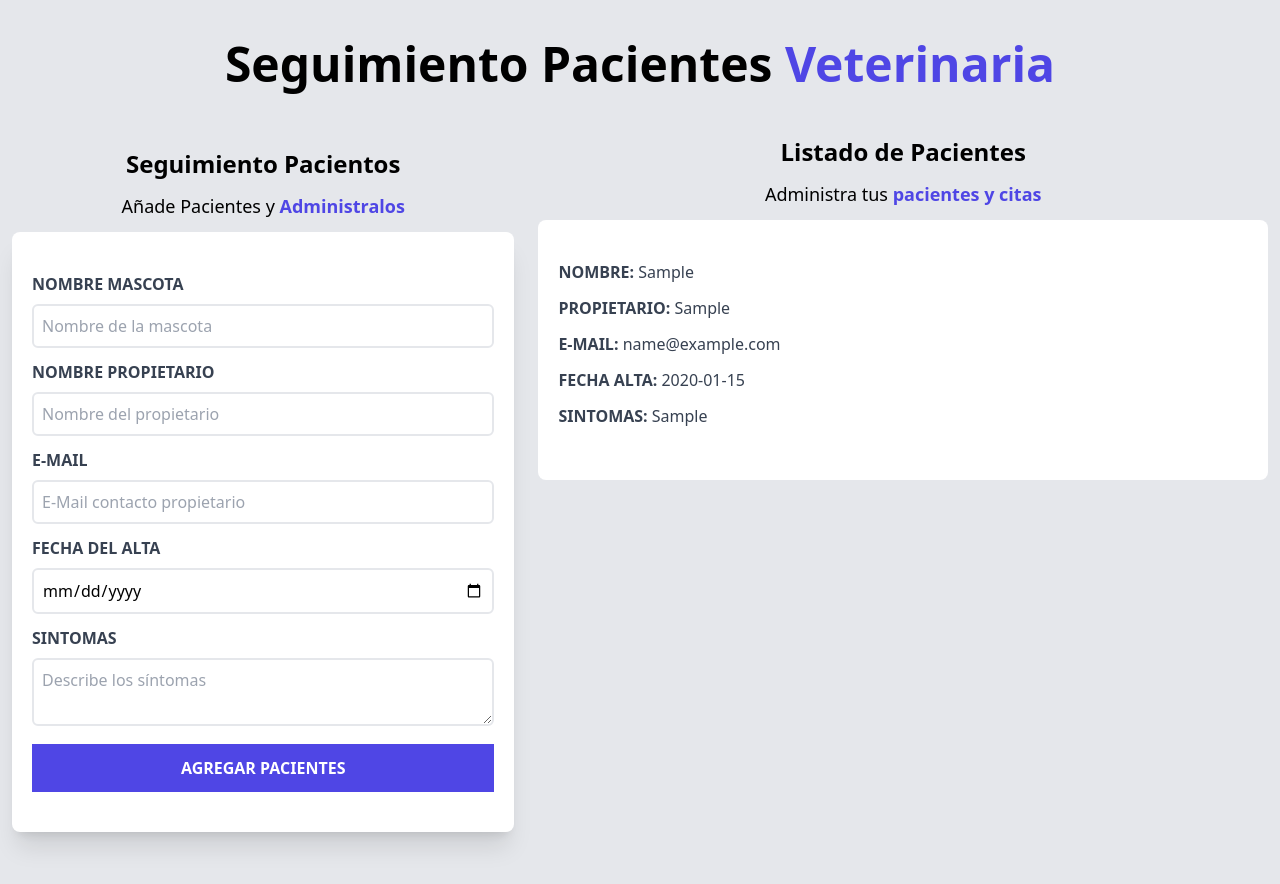
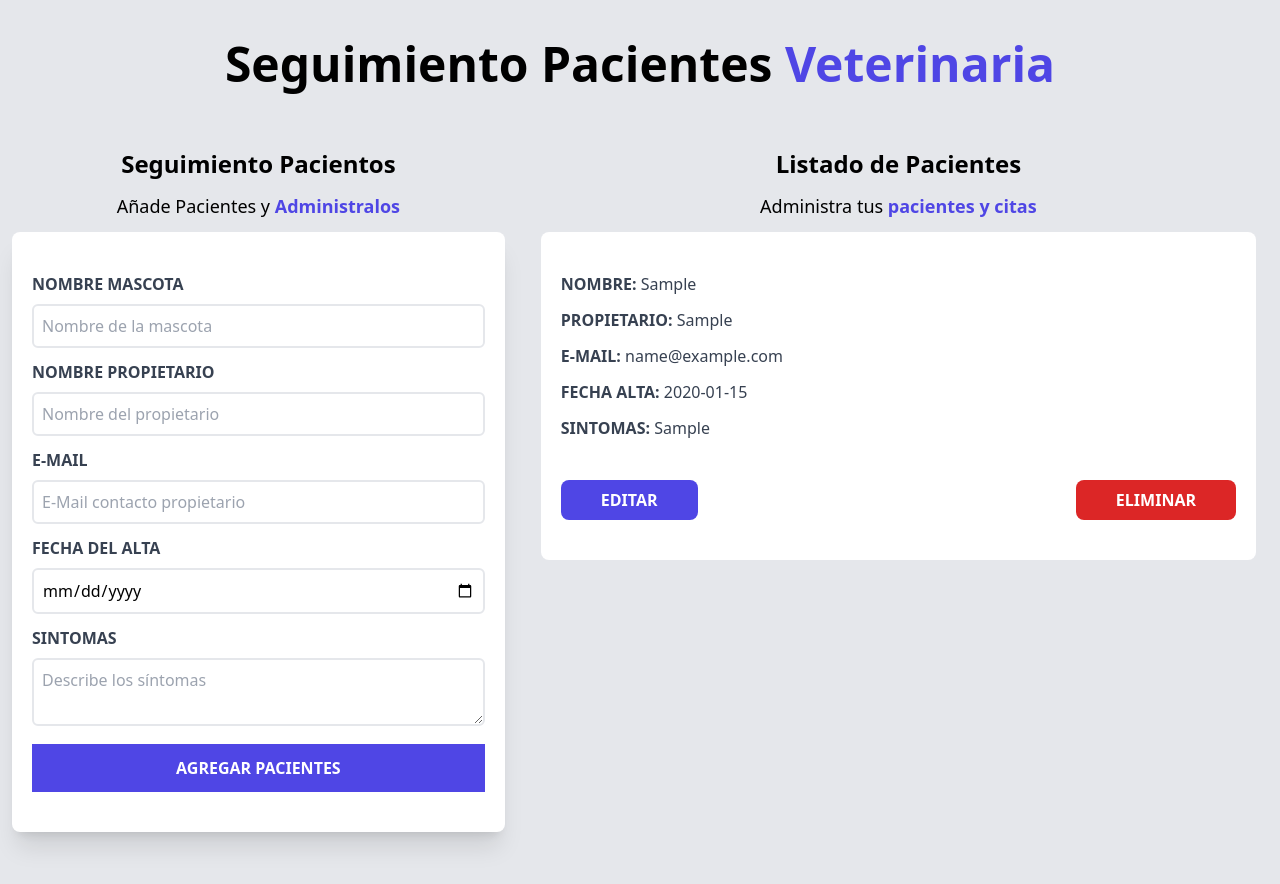
Before and after one commit to komargustavo/citas-react, a React (Vite) app: page / in a window 1280 px wide. Both pictures are taken after typing "Sample", "Sample", "name@example.com", "2020-01-15", "Sample" into the empty fields and a click on the input "agregar pacientes". Shown: the top 884 px of the page. Built offline with nearby package versions, Linux system fonts and the light colour scheme.

Commit message:
Botones Editar y Eliminar

```diff
--- a/src/App.jsx
+++ b/src/App.jsx
@@ -5,13 +5,18 @@ import ListadoPacientes from "./components/ListadoPacientes";
 
 function App() {
   const [pacientes, setPacientes] = useState([]);
+  const [paciente, setPaciente] = useState({});
 
   return (
     <div className=" container mx-auto mt-10">
       <Header />
       <div className=" mt-12 md:flex">
-        <Formulario pacientes={pacientes} setPacientes={setPacientes} />
-        <ListadoPacientes pacientes={pacientes} />
+        <Formulario
+          pacientes={pacientes}
+          setPacientes={setPacientes}
+          paciente={paciente}
+        />
+        <ListadoPacientes pacientes={pacientes} setPaciente={setPaciente} />
       </div>
     </div>
   );
--- a/src/components/ListadoPacientes.jsx
+++ b/src/components/ListadoPacientes.jsx
@@ -1,16 +1,32 @@
 import Paciente from "./Paciente";
 
-const ListadoPacientes = ({ pacientes }) => {
+const ListadoPacientes = ({ pacientes, setPaciente }) => {
   return (
-    <div className="md:w-1/2 lg:w-3/5 md:h-screen md:overflow-y-scroll">
-      <h2 className="text-center font-black text-2xl">Listado de Pacientes</h2>
+    <div className="md:w-1/2 lg:w-3/5 md:h-screen md:overflow-y-scroll m-3">
+      {pacientes && pacientes.length ? (
+        <>
+          <h2 className="text-center font-black text-2xl">
+            Listado de Pacientes
+          </h2>
           <p className="text-lg text-center mt-3 mb-3">
             Administra tus {""}
             <span className="font-bold text-indigo-600">pacientes y citas</span>
           </p>
           {pacientes.map((paciente) => (
-        <Paciente key={paciente.id} paciente={paciente} />
+            <Paciente key={paciente.id} paciente={paciente} setPaciente={setPaciente} />
           ))}
+        </>
+      ) : (
+        <>
+          <h2 className="text-center font-black text-2xl">
+            No hay Pacientes
+          </h2>
+          <p className="text-lg text-center mt-3 mb-3">
+            Comienza agregando pacientes  {""}
+            <span className="font-bold text-indigo-600">y apareceran en este lugar</span>
+          </p>
+        </>
+      )}
     </div>
   );
 };
--- a/src/components/Paciente.jsx
+++ b/src/components/Paciente.jsx
@@ -1,4 +1,4 @@
-const Paciente = ({ paciente, key }) => {
+const Paciente = ({ paciente, setPaciente }) => {
   const { nombre, propietario, email, fecha, sintomas } = paciente;
   return (
     <div className=" shadow-white m-3 bg-white rounded-lg px-5 py-10 ">
@@ -18,6 +18,23 @@ const Paciente = ({ paciente, key }) => {
       <p className="mb-3 font-bold text-gray-700 uppercase">
         Sintomas: <span className=" font-normal normal-case">{sintomas}</span>
       </p>
+      <div className=" flex justify-between mt-10">
+        <button
+          type="button"
+          className="py-2 px-10 bg-indigo-600 text-white uppercase font-bold hover:bg-indigo-700 cursor-pointer rounded-lg"
+          onClick={() => {
+            setPaciente(paciente);
+          }}
+        >
+          Editar
+        </button>
+        <button
+          type="button"
+          className="py-2 px-10 bg-red-600 text-white uppercase font-bold hover:bg-red-700 cursor-pointer rounded-lg"
+        >
+          Eliminar
+        </button>
+      </div>
     </div>
   );
 };
```
Also changed, not shown: src/components/Formulario.jsx (+5 -2 lines). Lines whose indentation alone changed are shown as unchanged.
